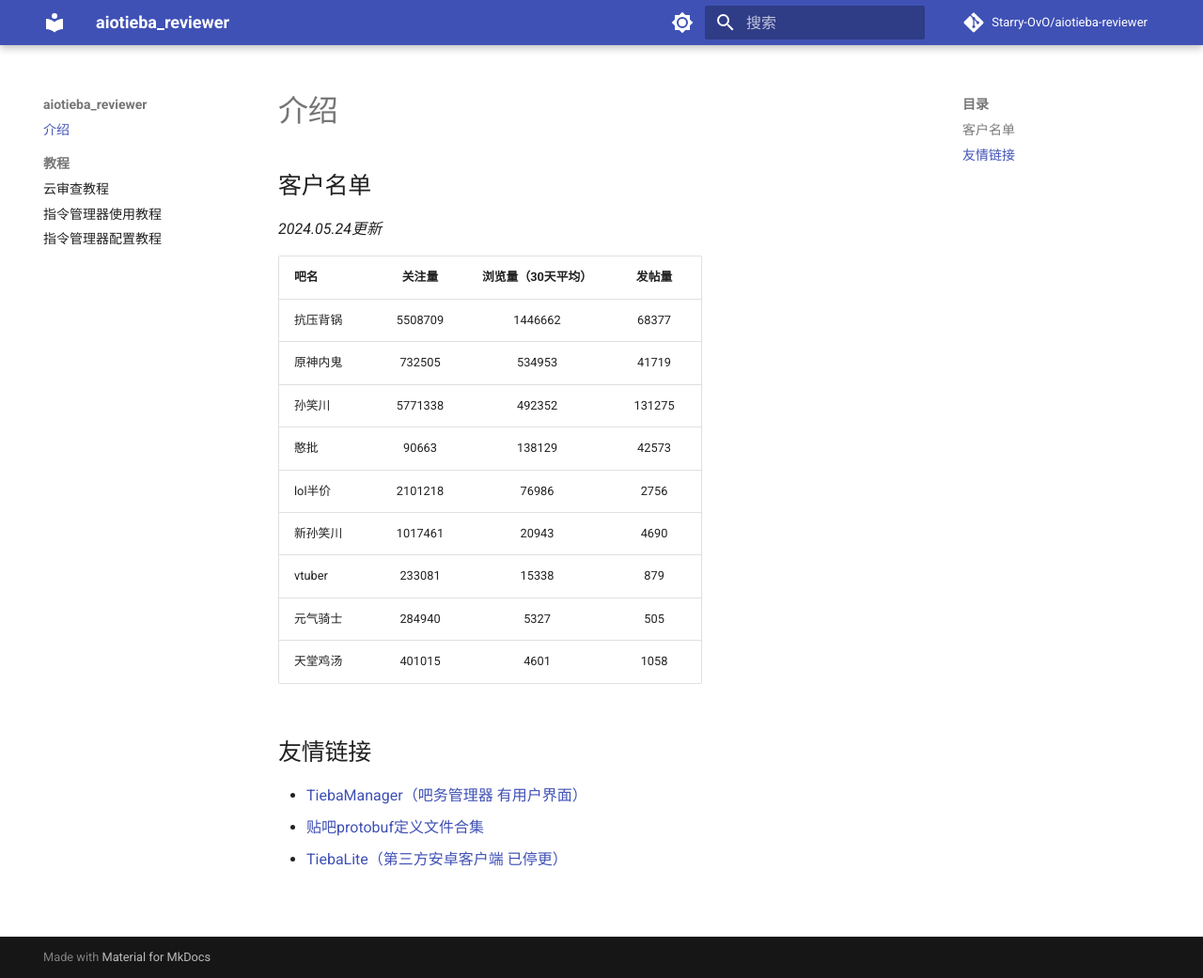
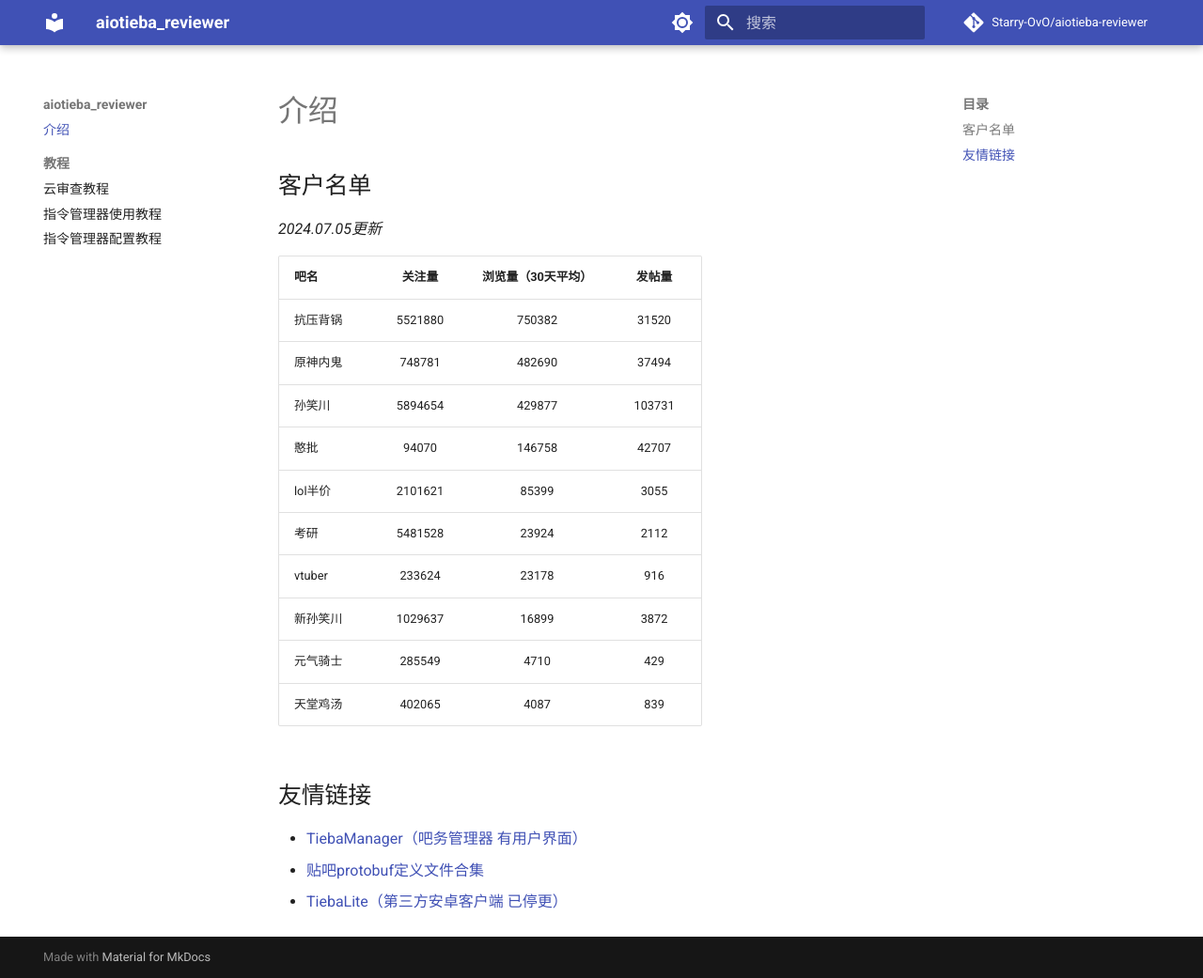
Before and after one commit to lumina37/aiotieba-reviewer, an MkDocs documentation site: the page built from docs/index.md, in a window 1280 px wide and 1041 px high. Shown: the whole window at 94% size. Built offline with MkDocs 1.6.1 and Material for MkDocs 9.7.7, drawn with Linux system fonts in a browser that asks for light colours; comment, search, counter and statistics services are not loaded.

```diff
--- a/docs/index.md
+++ b/docs/index.md
@@ -1,18 +1,19 @@
 ## 客户名单
 
-*2024.05.24更新*
+*2024.07.05更新*
 
 | 吧名     | 关注量  | 浏览量（30天平均） | 发帖量 |
 | :------- | :-----: | :----------------: | :----: |
-| 抗压背锅 | 5508709 |      1446662       | 68377  |
-| 原神内鬼 | 732505  |       534953       | 41719  |
-| 孙笑川   | 5771338 |       492352       | 131275 |
-| 憨批     |  90663  |       138129       | 42573  |
-| lol半价  | 2101218 |       76986        |  2756  |
-| 新孙笑川 | 1017461 |       20943        |  4690  |
-| vtuber   | 233081  |       15338        |  879   |
-| 元气骑士 | 284940  |        5327        |  505   |
-| 天堂鸡汤 | 401015  |        4601        |  1058  |
+| 抗压背锅 | 5521880 |       750382       | 31520  |
+| 原神内鬼 | 748781  |       482690       | 37494  |
+| 孙笑川   | 5894654 |       429877       | 103731 |
+| 憨批     |  94070  |       146758       | 42707  |
+| lol半价  | 2101621 |       85399        |  3055  |
+| 考研     | 5481528 |       23924        |  2112  |
+| vtuber   | 233624  |       23178        |  916   |
+| 新孙笑川 | 1029637 |       16899        |  3872  |
+| 元气骑士 | 285549  |        4710        |  429   |
+| 天堂鸡汤 | 402065  |        4087        |  839   |
 
 ## 友情链接
 
```
Also changed, not shown: README.md (+11 -10 lines).
